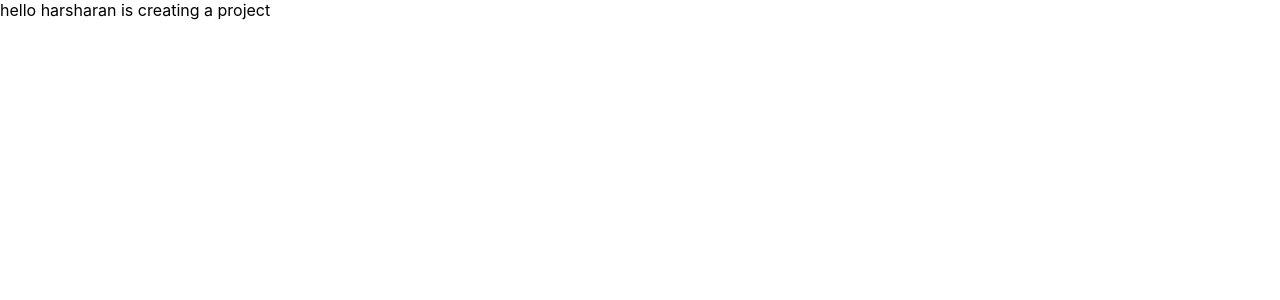
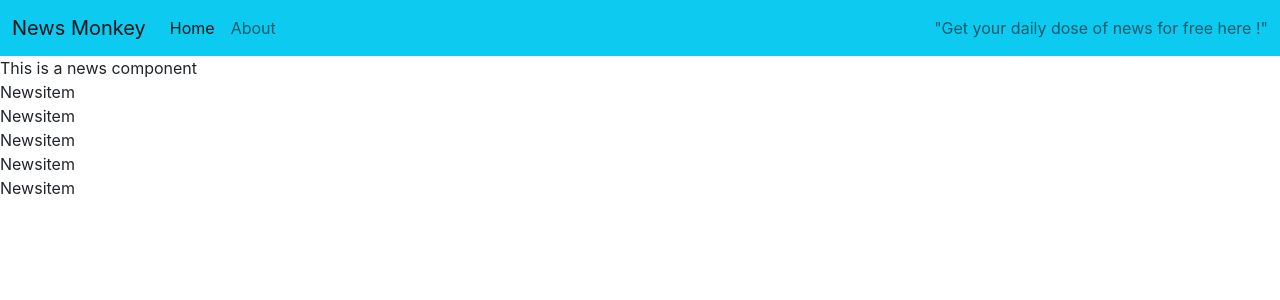
Before and after one commit to harsharansingh20/NEWSAPP1, a React (Create React App) app in the folder newsapp/: page / in a window 1280 px wide. Shown: the top 300 px of the page. Built offline with nearby package versions, Linux system fonts and the light colour scheme.

Commit message:
component structure of newsmonkey

```diff
--- a/newsapp/public/index.html
+++ b/newsapp/public/index.html
@@ -14,7 +14,10 @@
       manifest.json provides metadata used when your web app is installed on a
       user's mobile device or desktop. See https://developers.google.com/web/fundamentals/web-app-manifest/
     -->
+
     <link rel="manifest" href="%PUBLIC_URL%/manifest.json" />
+    <link href="https://cdn.jsdelivr.net/npm/bootstrap@5.2.0-beta1/dist/css/bootstrap.min.css" rel="stylesheet" integrity="sha384-0evHe/X+R7YkIZDRvuzKMRqM+OrBnVFBL6DOitfPri4tjfHxaWutUpFmBp4vmVor" crossorigin="anonymous">
+  </head>
     <!--
       Notice the use of %PUBLIC_URL% in the tags above.
       It will be replaced with the URL of the `public` folder during the build.
@@ -39,5 +42,7 @@
       To begin the development, run `npm start` or `yarn start`.
       To create a production bundle, use `npm run build` or `yarn build`.
     -->
+    <script src="https://cdn.jsdelivr.net/npm/bootstrap@5.2.0-beta1/dist/js/bootstrap.bundle.min.js" integrity="sha384-pprn3073KE6tl6bjs2QrFaJGz5/SUsLqktiwsUTF55Jfv3qYSDhgCecCxMW52nD2" crossorigin="anonymous"></script>
+
   </body>
 </html>
--- a/newsapp/src/App.js
+++ b/newsapp/src/App.js
@@ -1,13 +1,19 @@
-import logo from './logo.svg';
 import './App.css';
 
 import React, { Component } from 'react'
+import Navbar from './components/Navbar';
+import News from './components/News';
+import NewsItem from './components/NewsItem';
 
 export default class App extends Component {
   c = 'harsharan'
   render() {
     return (
-      <div>hello {this.c} is creating a project </div>
+      <div>
+      <Navbar/>
+      <News/>
+      {/* <NewsItem/> */}
+      </div>
     )
   }
 }
--- /dev/null
+++ b/newsapp/src/components/Navbar.js
@@ -0,0 +1,34 @@
+import React, { Component } from 'react'
+
+export default class Navbar extends Component {
+  render() {
+    return (
+      <div>
+        <nav className="navbar navbar-expand-lg bg-info">
+  <div className="container-fluid">
+    <a className="navbar-brand" href="#">News Monkey</a>
+    <button className="navbar-toggler" type="button" data-bs-toggle="collapse" data-bs-target="#navbarText" aria-controls="navbarText" aria-expanded="false" aria-label="Toggle navigation">
+      <span className="navbar-toggler-icon"></span>
+    </button>
+    <div className="collapse navbar-collapse" id="navbarText">
+      <ul className="navbar-nav me-auto mb-2 mb-lg-0">
+        <li className="nav-item">
+          <a className="nav-link active" aria-current="page" href="#">Home</a>
+        </li>
+        <li className="nav-item">
+          <a className="nav-link" href="#">About</a>
+        </li>
+        {/* <li className="nav-item">
+          <a className="nav-link" href="#"></a>
+        </li> */}
+      </ul>
+      <span className="navbar-text">
+        "Get your daily dose of news for free here  !"
+      </span>
+    </div>
+  </div>
+</nav>
+      </div>
+    )
+  }
+}
--- /dev/null
+++ b/newsapp/src/components/News.js
@@ -0,0 +1,18 @@
+import React, { Component } from 'react'
+import NewsItem from './NewsItem'
+
+export default class News extends Component {
+  render() {
+    return (
+      <div>
+          This is a news component
+          <NewsItem/>
+          <NewsItem/>
+          <NewsItem/>
+          <NewsItem/>
+          <NewsItem/>
+
+        </div>
+    )
+  }
+}
--- /dev/null
+++ b/newsapp/src/components/NewsItem.js
@@ -0,0 +1,9 @@
+import React, { Component } from 'react'
+
+export default class Newsitem extends Component {
+  render() {
+    return (
+      <div>Newsitem</div>
+    )
+  }
+}
```
